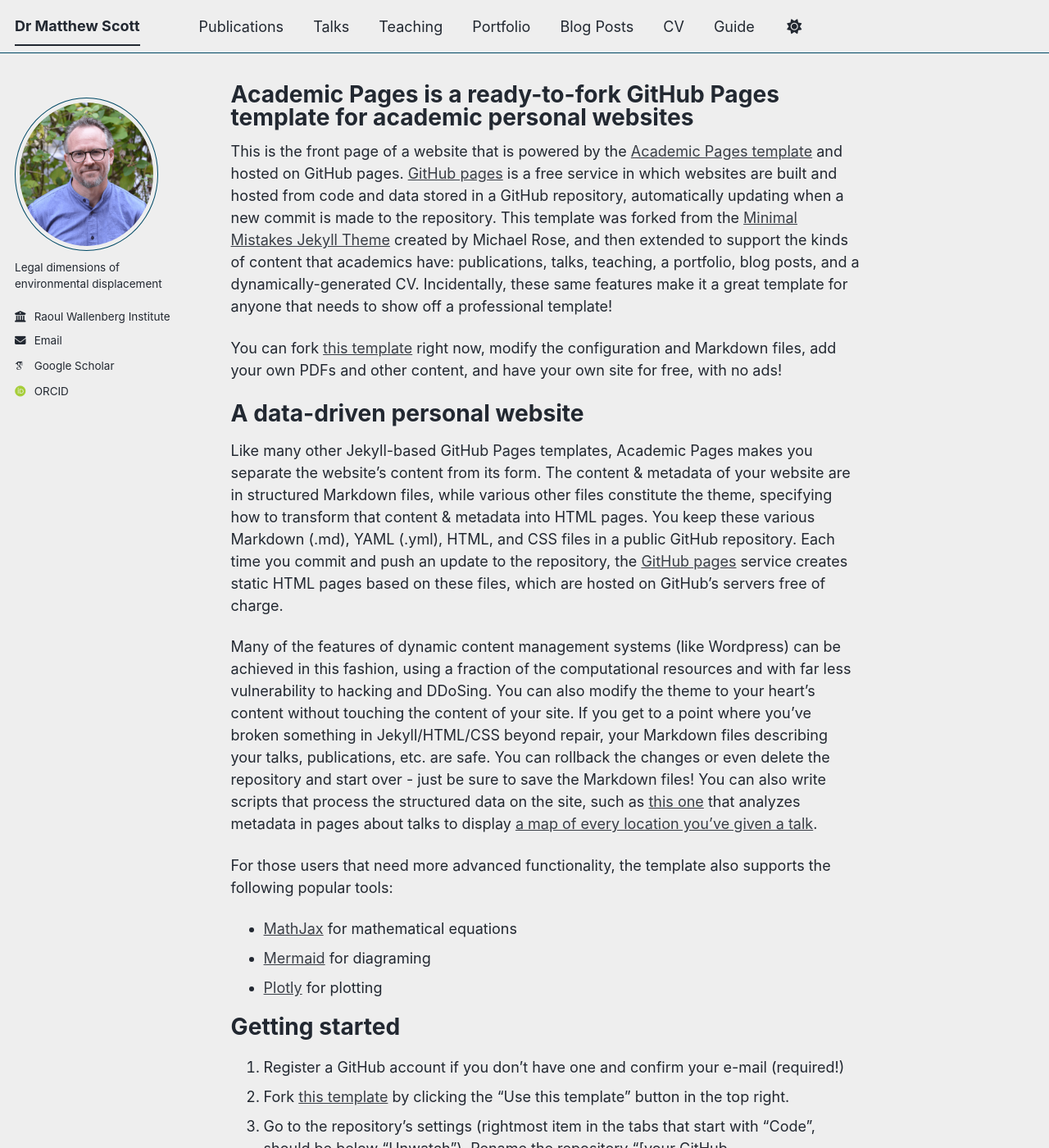
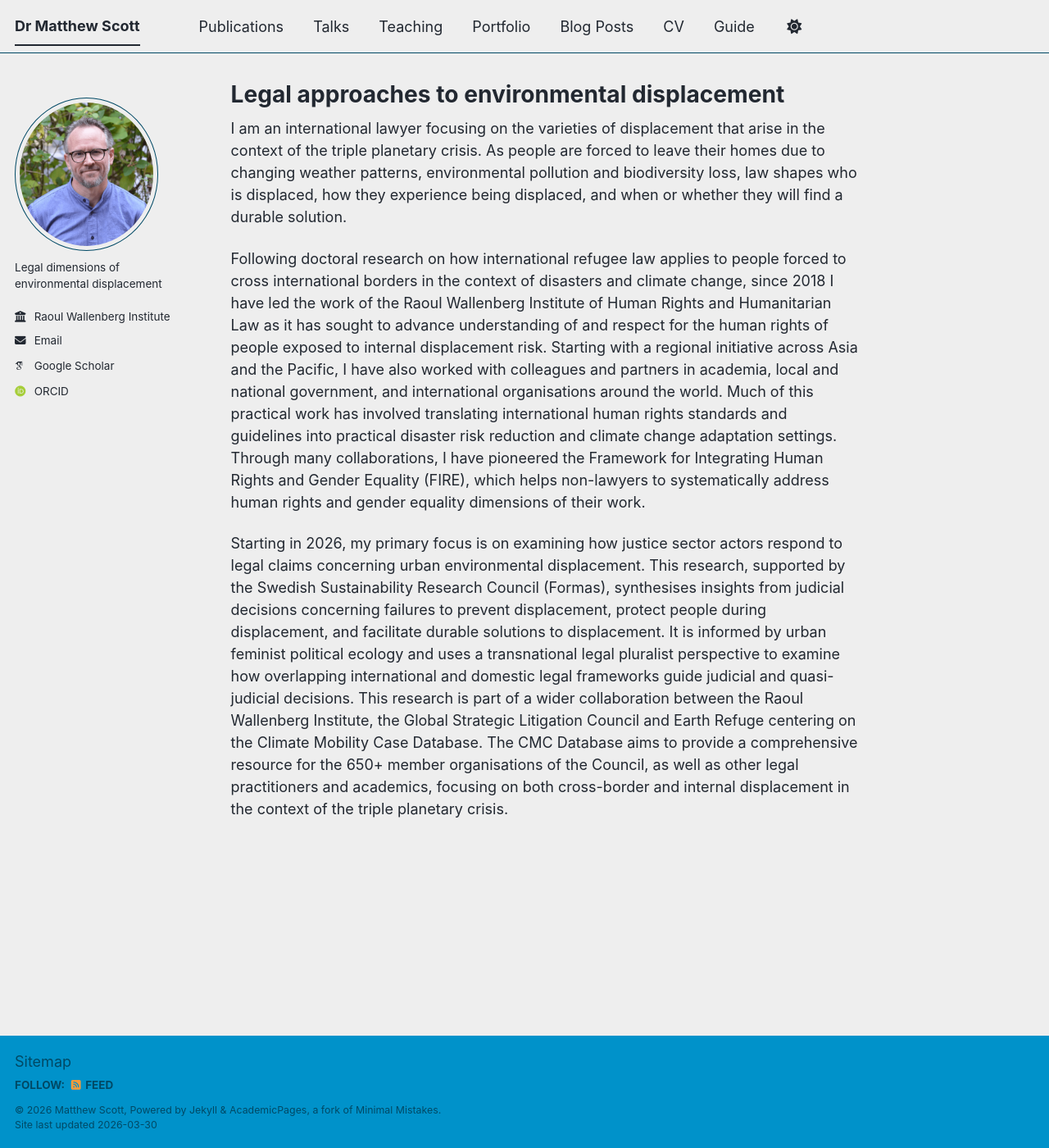
Before and after one commit to MatthewScott111/MatthewScott111.github.io, a Jekyll site: the page built from _pages/about.md, in a window 1280 px wide and 1400 px high. Shown: the whole window at 82% size. Built offline with Jekyll 4.4.1, drawn with Linux system fonts in a browser that asks for light colours; some web fonts are replaced; a script bundle is joined from its source files by our own code; library files that are not in the unit come from our copies; some of the changed text lies outside the part shown.

Commit message:
Update about.md

```diff
--- a/_pages/about.md
+++ b/_pages/about.md
@@ -1,56 +1,14 @@
 ---
 permalink: /
-title: "Academic Pages is a ready-to-fork GitHub Pages template for academic personal websites"
+title: "Legal approaches to environmental displacement"
 author_profile: true
 redirect_from:
   - /about/
   - /about.html
 ---
 
-This is the front page of a website that is powered by the [Academic Pages template](https://github.com/academicpages/academicpages.github.io) and hosted on GitHub pages. [GitHub pages](https://pages.github.com) is a free service in which websites are built and hosted from code and data stored in a GitHub repository, automatically updating when a new commit is made to the repository. This template was forked from the [Minimal Mistakes Jekyll Theme](https://mmistakes.github.io/minimal-mistakes/) created by Michael Rose, and then extended to support the kinds of content that academics have: publications, talks, teaching, a portfolio, blog posts, and a dynamically-generated CV. Incidentally, these same features make it a great template for anyone that needs to show off a professional template!
+I am an international lawyer focusing on the varieties of displacement that arise in the context of the triple planetary crisis. As people are forced to leave their homes due to changing weather patterns, environmental pollution and biodiversity loss, law shapes who is displaced, how they experience being displaced, and when or whether they will find a durable solution.
 
- You can fork [this template](https://github.com/academicpages/academicpages.github.io) right now, modify the configuration and Markdown files, add your own PDFs and other content, and have your own site for free, with no ads!
+Following doctoral research on how international refugee law applies to people forced to cross international borders in the context of disasters and climate change, since 2018 I have led the work of the Raoul Wallenberg Institute of Human Rights and Humanitarian Law as it has sought to advance understanding of and respect for the human rights of people exposed to internal displacement risk. Starting with a regional initiative across Asia and the Pacific, I have also worked with colleagues and partners in academia, local and national government, and international organisations around the world. Much of this practical work has involved translating international human rights standards and guidelines into practical disaster risk reduction and climate change adaptation settings. Through many collaborations, I have pioneered the Framework for Integrating Human Rights and Gender Equality (FIRE), which helps non-lawyers to systematically address human rights and gender equality dimensions of their work.
 
-A data-driven personal website
-======
-Like many other Jekyll-based GitHub Pages templates, Academic Pages makes you separate the website's content from its form. The content & metadata of your website are in structured Markdown files, while various other files constitute the theme, specifying how to transform that content & metadata into HTML pages. You keep these various Markdown (.md), YAML (.yml), HTML, and CSS files in a public GitHub repository. Each time you commit and push an update to the repository, the [GitHub pages](https://pages.github.com/) service creates static HTML pages based on these files, which are hosted on GitHub's servers free of charge.
-
-Many of the features of dynamic content management systems (like Wordpress) can be achieved in this fashion, using a fraction of the computational resources and with far less vulnerability to hacking and DDoSing. You can also modify the theme to your heart's content without touching the content of your site. If you get to a point where you've broken something in Jekyll/HTML/CSS beyond repair, your Markdown files describing your talks, publications, etc. are safe. You can rollback the changes or even delete the repository and start over - just be sure to save the Markdown files! You can also write scripts that process the structured data on the site, such as [this one](https://github.com/academicpages/academicpages.github.io/blob/master/talkmap.ipynb) that analyzes metadata in pages about talks to display [a map of every location you've given a talk](https://academicpages.github.io/talkmap.html).
-
-For those users that need more advanced functionality, the template also supports the following popular tools:
-- [MathJax](https://www.mathjax.org/) for mathematical equations
-- [Mermaid](https://mermaid.js.org/) for diagraming
-- [Plotly](https://plotly.com/javascript/) for plotting
-
-Getting started
-======
-1. Register a GitHub account if you don't have one and confirm your e-mail (required!)
-1. Fork [this template](https://github.com/academicpages/academicpages.github.io) by clicking the "Use this template" button in the top right.
-1. Go to the repository's settings (rightmost item in the tabs that start with "Code", should be below "Unwatch"). Rename the repository "[your GitHub username].github.io", which will also be your website's URL.
-1. Set site-wide configuration and create content & metadata (see below -- also see [this set of diffs](https://archive.is/3TPas) showing what files were changed to set up [an example site](https://getorg-testacct.github.io) for a user with the username "getorg-testacct")
-1. Upload any files (like PDFs, .zip files, etc.) to the files/ directory. They will appear at https://[your GitHub username].github.io/files/example.pdf.
-1. Check status by going to the repository settings, in the "GitHub pages" section
-
-Site-wide configuration
-------
-The main configuration file for the site is in the base directory in [_config.yml](https://github.com/academicpages/academicpages.github.io/blob/master/_config.yml), which defines the content in the sidebars and other site-wide features. You will need to replace the default variables with ones about yourself and your site's github repository. The configuration file for the top menu is in [_data/navigation.yml](https://github.com/academicpages/academicpages.github.io/blob/master/_data/navigation.yml). For example, if you don't have a portfolio or blog posts, you can remove those items from that navigation.yml file to remove them from the header.
-
-Create content & metadata
-------
-For site content, there is one Markdown file for each type of content, which are stored in directories like _publications, _talks, _posts, _teaching, or _pages. For example, each talk is a Markdown file in the [_talks directory](https://github.com/academicpages/academicpages.github.io/tree/master/_talks). At the top of each Markdown file is structured data in YAML about the talk, which the theme will parse to do lots of cool stuff. The same structured data about a talk is used to generate the list of talks on the [Talks page](https://academicpages.github.io/talks), each [individual page](https://academicpages.github.io/talks/2012-03-01-talk-1) for specific talks, the talks section for the [CV page](https://academicpages.github.io/cv), and the [map of places you've given a talk](https://academicpages.github.io/talkmap.html) (if you run this [python file](https://github.com/academicpages/academicpages.github.io/blob/master/talkmap.py) or [Jupyter notebook](https://github.com/academicpages/academicpages.github.io/blob/master/talkmap.ipynb), which creates the HTML for the map based on the contents of the _talks directory).
-
-**Markdown generator**
-
-The repository includes [a set of Jupyter notebooks](https://github.com/academicpages/academicpages.github.io/tree/master/markdown_generator
-) that converts a CSV containing structured data about talks or presentations into individual Markdown files that will be properly formatted for the Academic Pages template. The sample CSVs in that directory are the ones I used to create my own personal website at stuartgeiger.com. My usual workflow is that I keep a spreadsheet of my publications and talks, then run the code in these notebooks to generate the Markdown files, then commit and push them to the GitHub repository.
-
-How to edit your site's GitHub repository
-------
-Many people use a git client to create files on their local computer and then push them to GitHub's servers. If you are not familiar with git, you can directly edit these configuration and Markdown files directly in the github.com interface. Navigate to a file (like [this one](https://github.com/academicpages/academicpages.github.io/blob/master/_talks/2012-03-01-talk-1.md) and click the pencil icon in the top right of the content preview (to the right of the "Raw | Blame | History" buttons). You can delete a file by clicking the trashcan icon to the right of the pencil icon. You can also create new files or upload files by navigating to a directory and clicking the "Create new file" or "Upload files" buttons.
-
-Example: editing a Markdown file for a talk
-![Editing a Markdown file for a talk](/images/editing-talk.png)
-
-For more info
-------
-More info about configuring Academic Pages can be found in [the guide](https://academicpages.github.io/markdown/), the [growing wiki](https://github.com/academicpages/academicpages.github.io/wiki), and you can always [ask a question on GitHub](https://github.com/academicpages/academicpages.github.io/discussions). The [guides for the Minimal Mistakes theme](https://mmistakes.github.io/minimal-mistakes/docs/configuration/) (which this theme was forked from) might also be helpful.
+Starting in 2026, my primary focus is on examining how justice sector actors respond to legal claims concerning urban environmental displacement. This research, supported by the Swedish Sustainability Research Council (Formas), synthesises insights from judicial decisions concerning failures to prevent displacement, protect people during displacement, and facilitate durable solutions to displacement. It is informed by urban feminist political ecology and uses a transnational legal pluralist perspective to examine how overlapping international and domestic legal frameworks guide judicial and quasi-judicial decisions. This research is part of a wider collaboration between the Raoul Wallenberg Institute, the Global Strategic Litigation Council and Earth Refuge centering on the Climate Mobility Case Database. The CMC Database aims to provide a comprehensive resource for the 650+ member organisations of the Council, as well as other legal practitioners and academics, focusing on both cross-border and internal displacement in the context of the triple planetary crisis.
```
